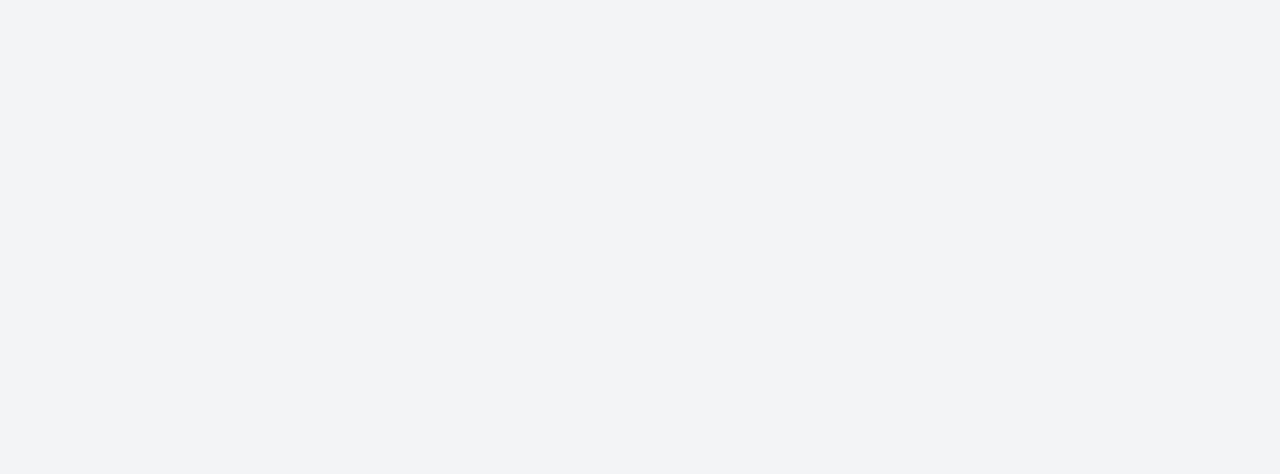
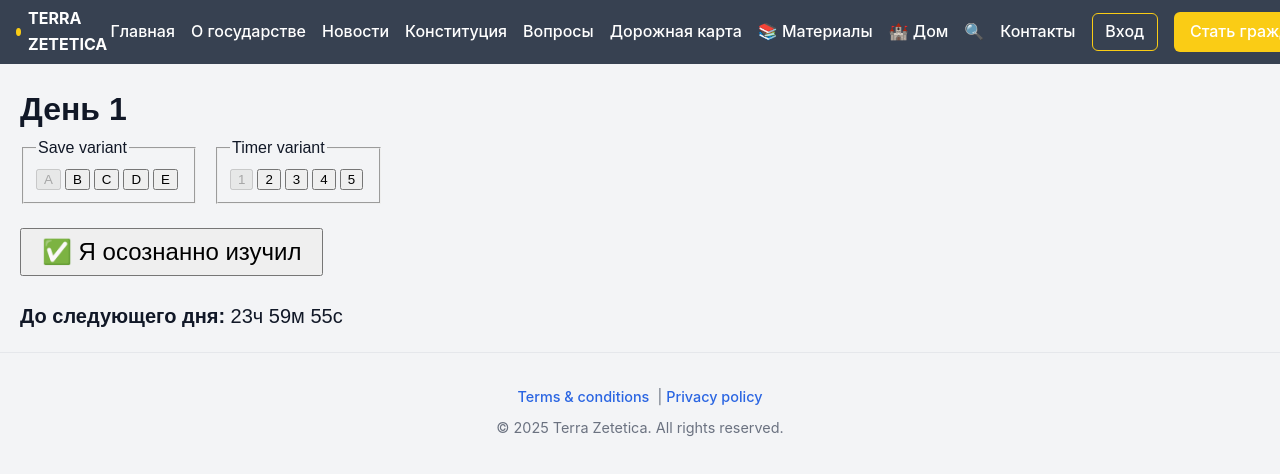
Before and after one commit to kardinalmarkov/terra-zetetica, a Next.js app: page /challenge1 in a window 1280 px wide. Before the commit this address had no page. Shown: the top 474 px of the page. Built offline with nearby package versions, Linux system fonts and the light colour scheme.

Commit message:
Update challenge1.js

```diff
--- a/pages/challenge1.js
+++ b/pages/challenge1.js
@@ -1,194 +1,177 @@
-// pages/challenge1.js  • offline‑friendly version of the 14‑day challenge page
-// ---------------------------------------------------------------------------
-// Goals
-//  1. 100 % надёжная кнопка «✅ Я осознанно…» даже при временных сетевых
-//     сбоях, старых мобильных браузерах, отсутствии Cookies и оффлайне.
-//  2. Мгновенный отклик UI (optimistic UI) + фоновая повторная отправка.
-//  3. Никаких лишних запросов — очередь хранится локально (localStorage).
-//  4. Код максимально повторяет «/challenge», чтобы не ломать логику SSR.
-// ---------------------------------------------------------------------------
+// pages/challenge1.js – playground with 5×2 fallback strategies + UI buttons
+// ========================================================================
+// URL     : /challenge1?day=3
+// Buttons : переключают варианты сохранения (A–E) и таймера (1–5)
+// ------------------------------------------------------------------------
+import { useEffect, useState, useCallback } from 'react';
+import { getCid } from '../utils/localAuth';
 
-import { useState, useEffect, useCallback } from 'react'
-import { useRouter }           from 'next/router'
-import Head                    from 'next/head'
-import Link                    from 'next/link'
-import DayMaterial             from '../components/DayMaterial'
-import useMe                   from '../utils/useMe'
+// ---------- экспериментальные матрицы -----------------------------------
+const SAVE_VARIANTS  = ['A', 'B', 'C', 'D', 'E'];
+const TIMER_VARIANTS = ['1', '2', '3', '4', '5'];
 
-/* --------------- constants & helpers --------------- */
-const LS_KEY = 'tz_pending_marks_v1'          // очередь «неотправленных» POST‑ов
+export default function Challenge1({ queryDay, querySave, queryTimer }) {
+  const [saveV,  setSaveV]  = useState(querySave);
+  const [timerV, setTimerV] = useState(queryTimer);
+  const [status, setStatus] = useState('idle'); // idle | saving | queued | saved | error
+  const [countdown, setCountdown] = useState(0);
 
-const readQueue   = () => JSON.parse(localStorage.getItem(LS_KEY) || '[]')
-const writeQueue  = q  => localStorage.setItem(LS_KEY, JSON.stringify(q))
-const pushToQueue = rec => { const q = readQueue(); q.push(rec); writeQueue(q) }
+  // --- helpers -----------------------------------------------------------
+  const reload = (k, v) => {
+    const url = new URL(window.location.href);
+    url.searchParams.set(k, v);
+    window.location.href = url.toString();
+  };
 
-async function flushQueue () {
-  const queue = readQueue()
-  if (!queue.length) return
+  // --- SAVE STRATEGIES ---------------------------------------------------
+  const sendMark = useCallback(async () => {
+    if (status === 'saving') return;
+    setStatus('saving');
 
-  const rest = []
-  for (const rec of queue) {
-    try {
-      const ok = await fetch('/api/challenge/mark', {
-        method: 'POST', credentials: 'include',
-        headers: { 'Content-Type': 'application/json' },
-        body: JSON.stringify(rec)
-      }).then(r => r.ok)
-      if (!ok) rest.push(rec)      // не удалось — остаётся в очереди
-    } catch { rest.push(rec) }
-  }
-  writeQueue(rest)
+    const payload = { day: queryDay, note: '' };
+    const attempt = async () => {
+      try {
+        const ok = await fetch('/api/challenge/mark', {
+          method : 'POST',
+          headers: {
+            'Content-Type': 'application/json',
+            'x-cid'       : getCid()
+          },
+          body: JSON.stringify(payload)
+        }).then(r => r.ok);
+        return ok;
+      } catch (_) { return false; }
+    };
+
+    switch (saveV) {
+      // A: прямой запрос ----------------------------------------------------
+      case 'A': {
+        const ok = await attempt();
+        setStatus(ok ? 'saved' : 'error');
+        break;
+      }
+      // B: offline‑queue ---------------------------------------------------
+      case 'B': {
+        const queue = JSON.parse(localStorage.getItem('tz_pending') || '[]');
+        queue.push(payload);
+        localStorage.setItem('tz_pending', JSON.stringify(queue));
+        setStatus('queued');
+        break;
+      }
+      // C: sendBeacon ------------------------------------------------------
+      case 'C': {
+        const ok = navigator.sendBeacon && navigator.sendBeacon('/api/challenge/mark', JSON.stringify(payload));
+        setStatus(ok ? 'saved' : 'error');
+        break;
+      }
+      // D: idle‑callback + retry ------------------------------------------
+      case 'D': {
+        const retry = (n=0) => {
+          if (n>3) { setStatus('error'); return; }
+          requestIdleCallback(async () => {
+            const ok = await attempt();
+            ok ? setStatus('saved') : setTimeout(()=>retry(n+1), 2000);
+          });
+        };
+        retry();
+        break;
+      }
+      // E: Supabase client‑side upsert -------------------------------------
+      case 'E': {
+        const { supabase } = await import('../lib/supabase');
+        const { error } = await supabase.from('daily_progress').upsert({
+          citizen_id : Number(getCid()),
+          day_no     : queryDay,
+          watched_at : new Date().toISOString()
+        }, { onConflict: 'citizen_id,day_no' });
+        setStatus(error ? 'error' : 'saved');
+        break;
+      }
+    }
+  }, [saveV, status, queryDay]);
+
+  // --- TIMER VARIANTS ----------------------------------------------------
+  useEffect(() => {
+    let stop;
+    const target = Date.now() + 1000*60*60*24; // 24h demo
+    const update = () => setCountdown(Math.max(0, target - Date.now()));
+
+    switch (timerV) {
+      case '1': stop = setInterval(update, 1000); break;
+      case '2': (function raf(){ update(); stop=requestAnimationFrame(raf); })(); break;
+      case '3': {
+        const el = document.createElement('div');
+        el.style.animation = 'tick 1s steps(1) infinite';
+        el.addEventListener('animationiteration', update);
+        document.body.appendChild(el);
+        stop = () => { el.remove(); };
+        break;
+      }
+      case '4': {
+        const worker = new Worker(URL.createObjectURL(new Blob([`
+          setInterval(()=>postMessage(Date.now()),1000);
+        `])));
+        worker.onmessage = update; stop = () => worker.terminate();
+        break;
+      }
+      case '5': {
+        const loop = () => { update(); stop=setTimeout(loop,800); }; loop();
+        break;
+      }
+    }
+    return () => stop && (typeof stop==='number'?clearInterval(stop):stop());
+  }, [timerV]);
+
+  // -----------------------------------------------------------------------
+  return (
+    <main style={{padding:20,fontFamily:'sans-serif'}}>
+      <h1>День {queryDay}</h1>
+
+      {/* ===== панель выбора вариантов ================================== */}
+      <div style={{display:'flex',gap:16,marginBottom:24}}>
+        {/* сохранялка */}
+        <fieldset>
+          <legend>Save variant</legend>
+          {SAVE_VARIANTS.map(v=>
+            <button key={v}
+              disabled={v===saveV}
+              style={{marginRight:4}}
+              onClick={()=>reload('save',v)}>{v}</button>) }
+        </fieldset>
+        {/* таймер */}
+        <fieldset>
+          <legend>Timer variant</legend>
+          {TIMER_VARIANTS.map(v=>
+            <button key={v}
+              disabled={v===timerV}
+              style={{marginRight:4}}
+              onClick={()=>reload('timer',v)}>{v}</button>) }
+        </fieldset>
+      </div>
+
+      {/* ===== кнопка отметки ============================================ */}
+      <button onClick={sendMark} disabled={status==='saving'} style={{fontSize:24,padding:'8px 20px'}}>
+        ✅ Я осознанно изучил
+      </button>
+      <span style={{marginLeft:12}}>
+        {status==='saving' && 'Saving…'}
+        {status==='saved'  && 'Saved ✓'}
+        {status==='queued' && 'Queued ✓'}
+        {status==='error'  && 'Error ×'}
+      </span>
+
+      {/* ===== таймер ===================================================== */}
+      <p style={{marginTop:24,fontSize:20}}>
+        <strong>До следующего дня: </strong>
+        {Math.floor(countdown/3600000)}ч {Math.floor(countdown/60000)%60}м {Math.floor(countdown/1000)%60}с
+      </p>
+    </main>
+  );
 }
 
-/* -------------------- SSR -------------------- */
-// Вытаскиваем готовую server‑side логику из существующей страницы
-export { getServerSideProps } from './challenge'
-
-/* ------------------ Component ----------------- */
-export default function Challenge1Page ({ dayNo, material, watched, unlockIn }) {
-
-  const router     = useRouter()
-  const { mutate } = useMe()
-
-  const [note  , setNote ] = useState(material.notes)
-  const [isDone, setDone ] = useState(watched)
-  const [state , setState] = useState('idle')           // idle | saving | saved
-  const [secLeft, setLeft ] = useState(Math.max(0, Math.floor(unlockIn)))
-
-  /* --- flush queue once on mount + при восстановлении сети/табов --- */
-  useEffect(() => {
-    flushQueue()
-    const onOnline = () => flushQueue()
-    window.addEventListener('online', onOnline)
-    document.addEventListener('visibilitychange', onOnline)
-    return () => {
-      window.removeEventListener('online', onOnline)
-      document.removeEventListener('visibilitychange', onOnline)
-    }
-  }, [])
-
-  /* --- таймер открытия следующего дня --- */
-  useEffect(() => {
-    if (secLeft <= 0) return
-    const id = setInterval(() => setLeft(s => s - 1), 1_000)
-    return () => clearInterval(id)
-  }, [secLeft])
-
-  /* --- сброс стейта при переходах между ?day= --- */
-  useEffect(() => { setDone(watched); setNote(material.notes); setState('idle') },
-            // eslint-disable-next-line react-hooks/exhaustive-deps
-            [router.asPath, watched, material.notes])
-
-  /* --- мини‑конфетти на 14‑м дне --- */
-  useEffect(() => {
-    if (isDone && dayNo === 14)
-      import('canvas-confetti').then(m => m.default({ particleCount: 180, spread: 70 }))
-  }, [isDone, dayNo])
-
-  /* ----------- POST /api/challenge/mark ----------- */
-  const postMark = useCallback(async ({ saveOnly }) => {
-    if (state === 'saving') return
-    setState('saving')
-
-    const payload = { day: dayNo, note: note.trim(), saveOnly }
-
-    const trySend = async () => {
-      try {
-        const rsp = await fetch('/api/challenge/mark', {
-          method: 'POST', credentials: 'include',
-          headers: { 'Content-Type': 'application/json' },
-          body: JSON.stringify(payload)
-        })
-        return rsp.ok && (await rsp.json()).ok
-      } catch { return false }
-    }
-
-    const ok = await trySend()
-
-    if (!ok) {
-      // ¯\\_(ツ)_/¯  Сеть недоступна / cookie пропали — кладём в офф‑очередь
-      pushToQueue(payload)
-    }
-
-    // optimistic UI
-    if (!saveOnly) setDone(true)
-    if (navigator.vibrate) navigator.vibrate(40)
-    setState('saved'); setTimeout(() => setState('idle'), 1200)
-    mutate()
-  }, [dayNo, note, state, mutate])
-
-  const handleSave = e => { e.preventDefault(); postMark({ saveOnly:true  }) }
-  const handleDone = e => { e.preventDefault(); postMark({ saveOnly:false }) }
-
-  /* ------------------- markup ------------------- */
-  return (
-    <main style={{ maxWidth: 900, margin: '0 auto', padding: '1rem' }}>
-      <Head><title>День {dayNo} • Terra Zetetica</title></Head>
-
-      <DayMaterial material={material} />
-
-      {/* прогресс 14 точек */}
-      <div style={{ display:'flex', gap:6, margin:'22px 0' }}>
-        {Array.from({ length:14 }, (_,i) => (
-          <span key={i}
-                style={{
-                  width:12,height:12,borderRadius:'50%',
-                  background: i<dayNo-1 || (i===dayNo-1 && isDone) ? '#28a745':'#ccc'
-                }}/>
-        ))}
-      </div>
-
-      {/* заметка + кнопки */}
-      <h3 style={{ margin:'26px 0 6px' }}>📝 Ваша заметка</h3>
-      <textarea rows={4} maxLength={1000}
-                style={{ width:'100%', marginBottom:10 }}
-                value={note} onChange={e => setNote(e.target.value)} />
-
-      <div style={{ display:'flex', gap:14, flexWrap:'wrap', marginBottom:26 }}>
-        {/* SAVE */}
-        <button type="button" className="btn primary"
-                onClick={handleSave} onPointerUp={handleSave}>
-          {state === 'saving' ? '💾 сохраняю…' : '💾 Сохранить заметку'}
-        </button>
-
-        {/* DONE */}
-        {!isDone && (
-          <button type="button" className="btn primary"
-                  onClick={handleDone} onPointerUp={handleDone}>
-            ✅ Я осознанно изучил
-          </button>
-        )}
-
-        {isDone && <span style={{ color:'#28a745', fontWeight:600 }}>Материал пройден 🎉</span>}
-        {state === 'saved' && <span style={{ color:'#28a745', fontWeight:600, marginLeft:6 }}>✔</span>}
-      </div>
-
-      {/* таймер */}
-      {dayNo < 14 && !isDone && secLeft > 0 && (
-        <p style={{ color:'#6c63ff' }}>
-          ⏰ Следующий день откроется через&nbsp;
-          <b>{Math.floor(secLeft/3600)} ч&nbsp;
-             {Math.floor(secLeft/60)%60}&nbsp;мин&nbsp;
-             {secLeft%60}&nbsp;с</b>
-        </p>
-      )}
-
-      {/* навигация */}
-      <nav style={{ marginTop:30, display:'flex', justifyContent:'space-between', fontSize:18 }}>
-        <button type="button" className="btn-link" onClick={() => router.back()}>← Назад</button>
-        <Link href="/lk?tab=progress" className="btn-link" scroll={false}>📈</Link>
-        {dayNo < 14 && isDone && secLeft <= 0 &&
-          <Link href={`/challenge1?day=${dayNo+1}`} className="btn-link" scroll={false}>
-            день {dayNo+1} →
-          </Link>}
-      </nav>
-
-      {dayNo === 14 && isDone && (
-        <p style={{ marginTop:30, fontSize:18, color:'green' }}>
-          🎉 Вы прошли все материалы! Перейдите в&nbsp;
-          <Link href="/lk?tab=progress">личный&nbsp;кабинет</Link>, чтобы отправить доказательства «шара».
-        </p>
-      )}
-    </main>
-  )
-}
+// ------------------------------------------------------------------------
+Challenge1.getInitialProps = ({ query }) => ({
+  queryDay   : Number(query.day   || 1),
+  querySave  : (query.save  || SAVE_VARIANTS[0]).toUpperCase(),
+  queryTimer : (query.timer || TIMER_VARIANTS[0])
+});
```
